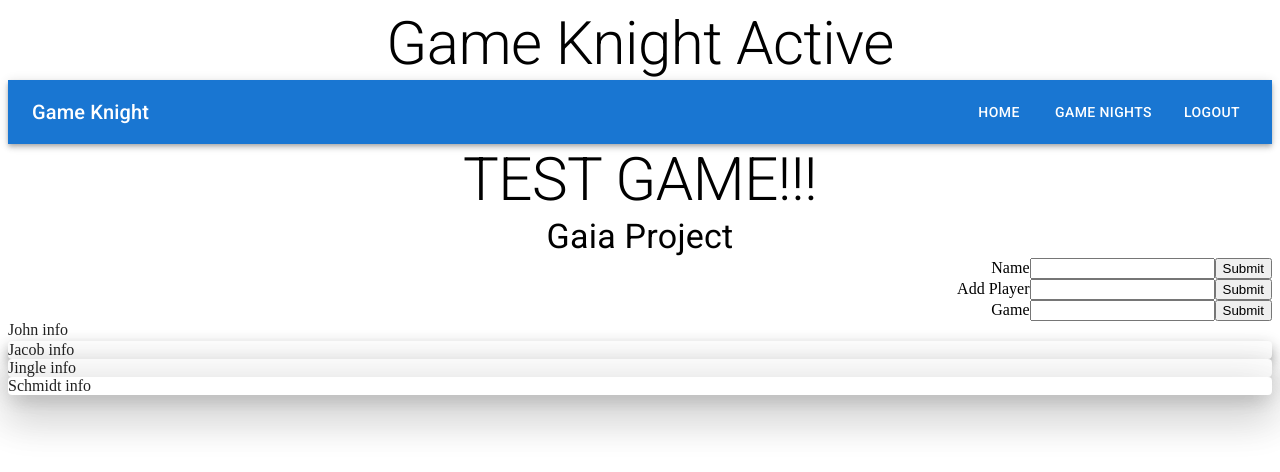
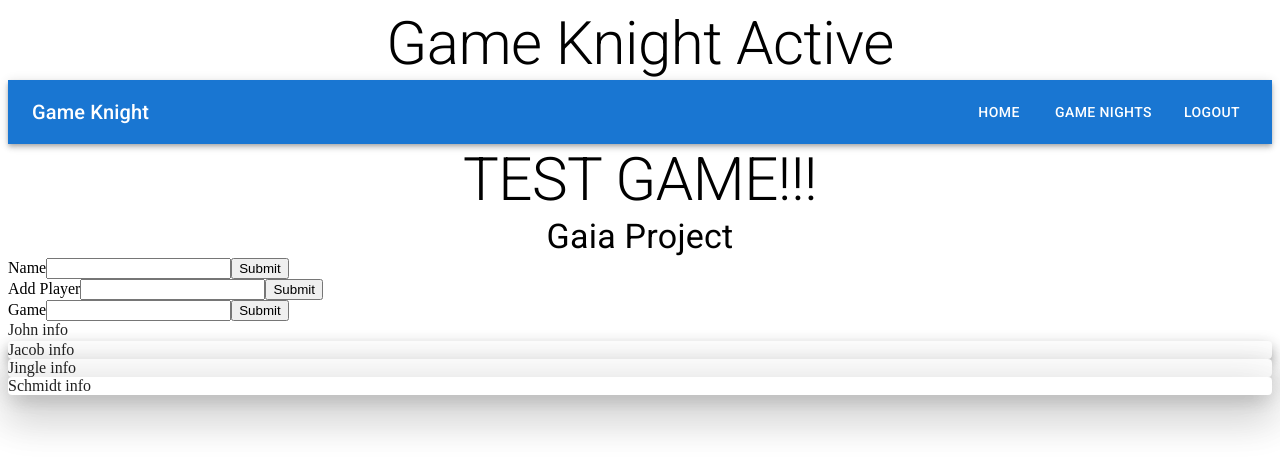
Before and after one commit to 4L00P/game-knight-legacy, a React app: page /current-game in a window 1280 px wide. Shown: the top 472 px of the page. Built offline with nearby package versions, Linux system fonts and the light colour scheme.

Commit message:
REMOVE linting issues from current game forms

```diff
--- a/src/client/views/CurrentGame.jsx
+++ b/src/client/views/CurrentGame.jsx
@@ -58,21 +58,28 @@ function CurrentGame() {
         <div>Jingleheimer</div>
         <div>Schmidt</div>
       </div> */}
-      <form align="right">
-        <label htmlFor="name">Name</label>
-        <input type="text" id="name" />
-        <button type="submit">Submit</button>
-        </form>
-      <form align="right">
-        <label htmlFor="player">Add Player</label>
-        <input type="text" id="player" />
+      <form>
+        <label htmlFor="name">
+          Name
+          <input type="text" id="name" />
+        </label>
         <button type="submit">Submit</button>
       </form>
-      <form align="right">
-        <label htmlFor="game">Game</label>
-        <input type="text" id="game" />
+      <form>
+        <label htmlFor="player">
+          Add Player
+          <input type="text" id="player" />
+        </label>
         <button type="submit">Submit</button>
       </form>
+      <form>
+        <label htmlFor="game">
+          Game
+          <input type="text" id="game" />
+        </label>
+        <button type="submit">Submit</button>
+      </form>
+
       <div className="player-info-bars">
         <Paper elevation={0} style={{ height: '20px', width: '90px' }}>
           John info
```
